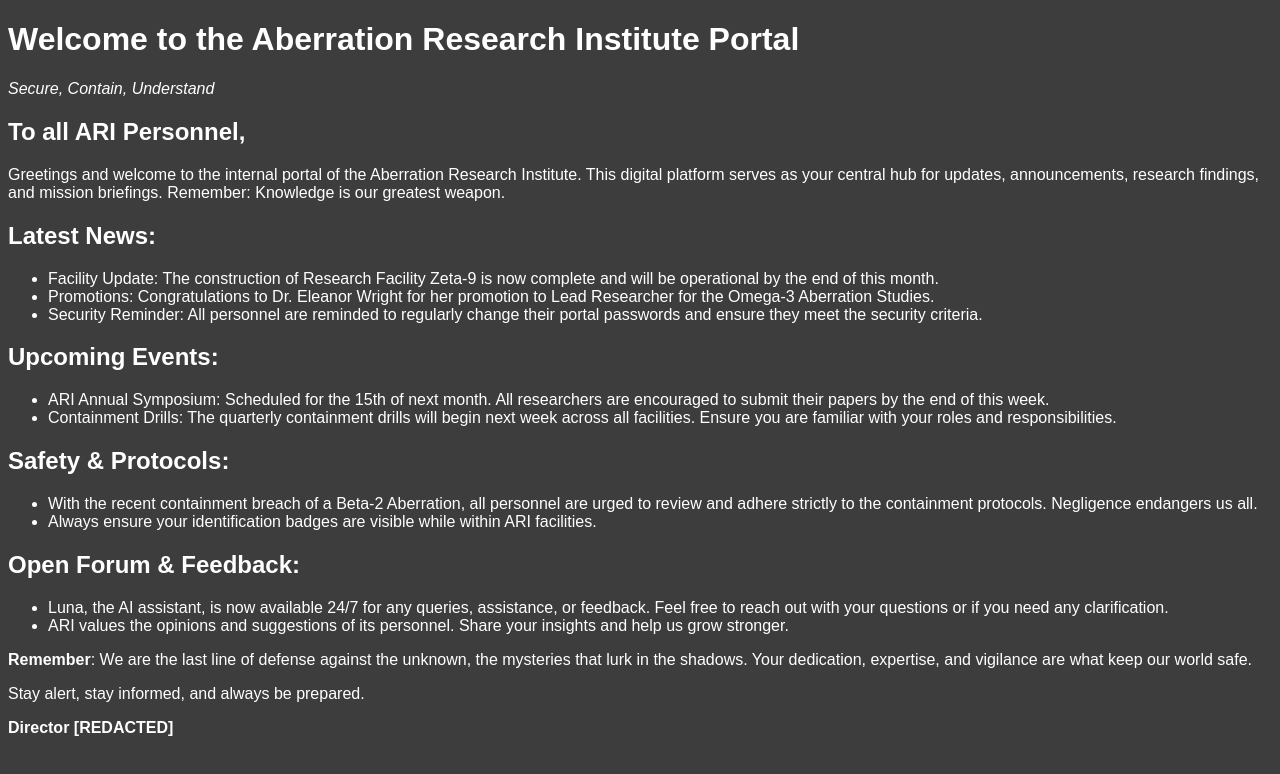
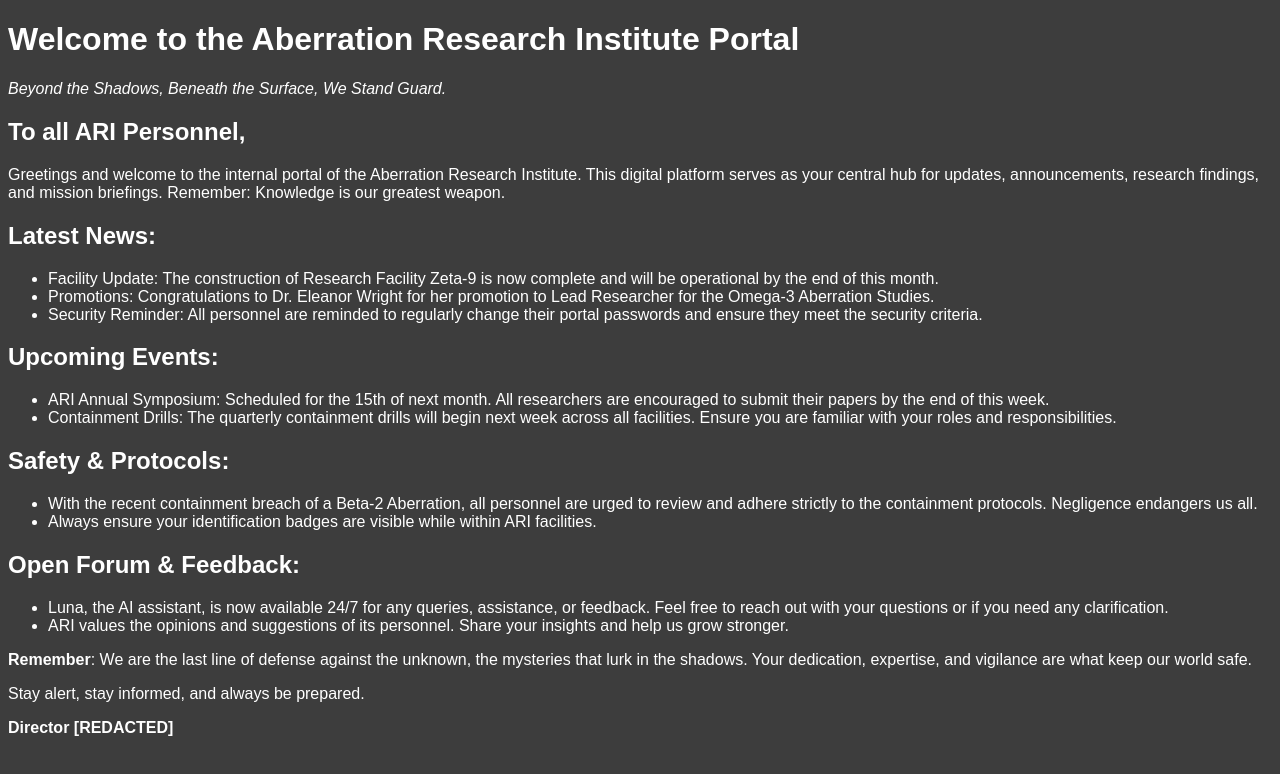
Before and after one commit to AberrationResearch/ARI, a plain HTML site: page home.html in a window 1280 px wide. Drawn offline with Linux system fonts and the light colour scheme.

Commit message:
Update home.html

```diff
--- a/home.html
+++ b/home.html
@@ -13,7 +13,7 @@
 <body>
     <div class="container">
         <h1>Welcome to the Aberration Research Institute Portal</h1>
-        <p><i>Secure, Contain, Understand</i></p>
+        <p><i>Beyond the Shadows, Beneath the Surface, We Stand Guard.</i></p>
 
         <h2>To all ARI Personnel,</h2>
         <p>Greetings and welcome to the internal portal of the Aberration Research Institute. This digital platform serves as your central hub for updates, announcements, research findings, and mission briefings. Remember: Knowledge is our greatest weapon.</p>
```
